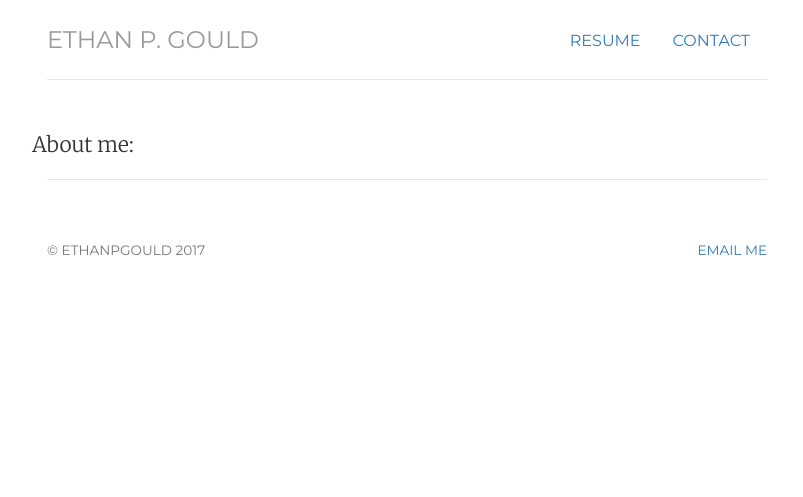
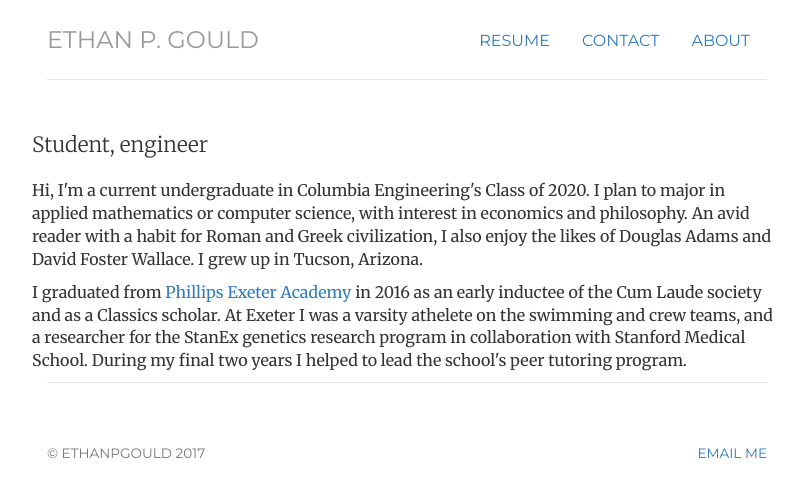
Before and after one commit to ethanpgould/ethanpgould.github.io, a Jekyll site: the page built from about/index.html, in a window 1280 px wide. Shown: the top 497 px of the page, without its empty margins (233-1036 px from the left). Built offline with Jekyll 4.4.1, drawn with Linux system fonts in a browser that asks for light colours.

Commit message:
About page

```diff
--- a/_includes/header.html
+++ b/_includes/header.html
@@ -1,11 +1,10 @@
 <div class="header">
 	<ul class="nav nav-pills pull-right">
-		<!-- <li class="{{ page.cv }}"><a href="/cv" title="CV">CV</a></li> -->
 		<!-- <li class="{{ page.projects }}"><a href="/projects" title="Projects">Projects</a></li> -->
 		<!-- <li class="{{ page.notes }}"><a href="/notes" title="Notes">Notes</a></li> -->
 		<li><a href="/files/ethanpgould.pdf" title="Download Resume as PDF">Resume</a><li>
 		<li class="{{ page.contact }}"><a href="/contact" title="Contact">Contact</a></li>
-		<!-- <li><a href="/about">About</a></li> -->
+		<li><a href="/about">About</a></li>
 	</ul>
 	<h3 class="text-muted"><a href="/">Ethan P. Gould</a></h3>
 </div> <!-- /header -->
--- a/about/index.html
+++ b/about/index.html
@@ -3,5 +3,11 @@ layout: default
 title: about
 ---
 <div class="row">
-    <h1 class="lead">About me:</h1>
+    <h1 class="lead">Student, engineer</h1>
+    <p>
+        Hi, I'm a current undergraduate in Columbia Engineering's Class of 2020. I plan to major in applied mathematics or computer science, with interest in economics and philosophy. An avid reader with a habit for Roman and Greek civilization, I also enjoy the likes of Douglas Adams and David Foster Wallace. I grew up in Tucson, Arizona.
+    </p>
+    <p>
+        I graduated from <a href="http://www.exeter.edu">Phillips Exeter Academy</a> in 2016 as an early inductee of the Cum Laude society and as a Classics scholar. At Exeter I was a varsity athelete on the swimming and crew teams, and a researcher for the StanEx genetics research program in collaboration with Stanford Medical School. During my final two years I helped to lead the school's peer tutoring program.
+    </p>
 </div>
```
